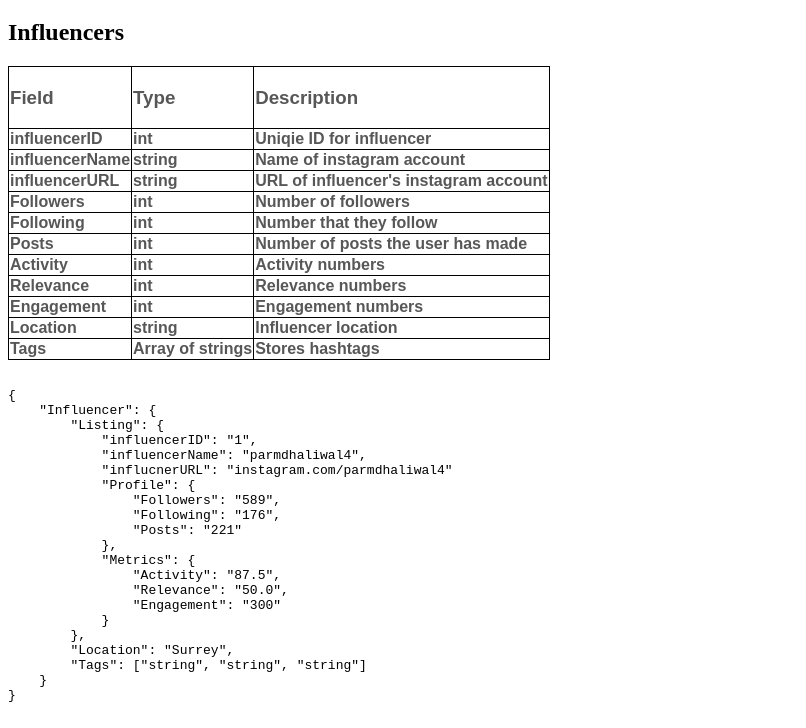
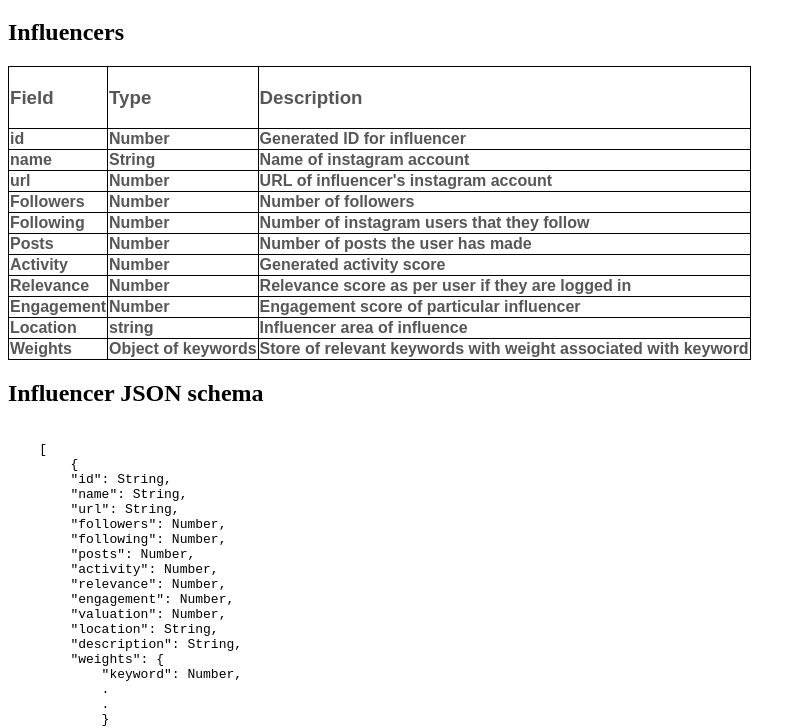
Before and after one commit to TRACE-InfluX/influx-express, a website: page docs/index.html in a window 1280 px wide. Shown: the part 61-789 px from the top of the page, without its empty margins (0-806 px from the left). Drawn offline with Linux system fonts and the light colour scheme.

Commit message:
updated docs to match new influencer data layout

```diff
--- a/docs/index.html
+++ b/docs/index.html
@@ -29,91 +29,112 @@
         <th><h3>Description</h3></th>
     </tr>
     <tr>
-        <th>influencerID</th>
-        <th>int</th>
-        <th>Uniqie ID for influencer</th>
+        <th>id</th>
+        <th>Number</th>
+        <th>Generated ID for influencer</th>
     </tr>
     <tr>
-        <th>influencerName</th>
-        <th>string</th>
+        <th>name</th>
+        <th>String</th>
         <th>Name of instagram account</th>
     </tr>
     <tr>
-        <th>influencerURL</th>
-        <th>string</th>
+        <th>url</th>
+        <th>Number</th>
         <th>URL of influencer's instagram account</th>
     </tr>
     <tr>
         <th>Followers</th>
-        <th>int</th>
+        <th>Number</th>
         <th>Number of followers</th>
     </tr>
     <tr>
         <th>Following</th>
-        <th>int</th>
-        <th>Number that they follow</th>
+        <th>Number</th>
+        <th>Number of instagram users that they follow</th>
     </tr>
     <tr>
         <th>Posts</th>
-        <th>int</th>
+        <th>Number</th>
         <th>Number of posts the user has made</th>
     </tr>
     <tr>
         <th>Activity</th>
-        <th>int</th>
-        <th>Activity numbers</th>
+        <th>Number</th>
+        <th>Generated activity score</th>
     </tr>
     <tr>
         <th>Relevance</th>
-        <th>int</th>
-        <th>Relevance numbers</th>
+        <th>Number</th>
+        <th>Relevance score as per user if they are logged in</th>
     </tr>
     <tr>
         <th>Engagement</th>
-        <th>int</th>
-        <th>Engagement numbers</th>
+        <th>Number</th>
+        <th>Engagement score of particular influencer</th>
     </tr>
     <tr>
         <th>Location</th>
         <th>string</th>
-        <th>Influencer location</th>
+        <th>Influencer area of influence</th>
     </tr>
     <tr>
-        <th>Tags</th>
-        <th>Array of strings</th>
-        <th>Stores hashtags</th>
+        <th>Weights</th>
+        <th>Object of keywords</th>
+        <th>Store of relevant keywords with weight associated with keyword</th>
         </tr>
 </table>
+    <h2>
+        Influencer JSON schema
+    </h2>
 <pre>
     <code>
-{
-    "Influencer": {
-        "Listing": {
-            "influencerID": "1",
-            "influencerName": "parmdhaliwal4",
-            "influcnerURL": "instagram.com/parmdhaliwal4"
-            "Profile": {
-                "Followers": "589",
-                "Following": "176",
-                "Posts": "221"
-            },
-            "Metrics": {
-                "Activity": "87.5",
-                "Relevance": "50.0",
-                "Engagement": "300"
+    [
+        {
+        "id": String,
+        "name": String,
+        "url": String,
+        "followers": Number,
+        "following": Number,
+        "posts": Number,
+        "activity": Number,
+        "relevance": Number,
+        "engagement": Number,
+        "valuation": Number,
+        "location": String,
+        "description": String,
+        "weights": {
+            "keyword": Number,
+            .
+            .
             }
-        },
-        "Location": "Surrey",
-        "Tags": ["string", "string", "string"]
-    }
-}
+        }
+    ]
     </code>
 </pre>
 
-<h3>Get influencer</h3>
+<h2>API Routes</h2>
 
-GET/influencers/{influencer.influencerID}
-<br>Get an influencer by ID. Returns an influencer object.</br>
+<p>
+    Server: api.influxapp.ca<br />
+    url: /v0/<br /><br />
+    Influencers GET: /influencers<br />
+    Parameters: (Optional) A string with keywords delimited by spaces </br>
+    Headers: (Optional) Authorization bearer header containing idtoken associated with logged in user</br>
+    Response: JSON array of influencers</br>
+
+    <br />
+    Influencers POST: /influencers <br />
+    Parameters: (Required) JSON object of the influencer minus ID and relevance <br />
+    Headers: (Required) Authorization bearer header containing token <br />
+    Response: 201 Successful creation of resource, JSON array of influencer minus relevance<br />
+    <br />
+    Accounts GET: In development <br /> <br />
+    Accounts POST: In development <br /> <br />
+    Auth POST: In development <br /> <br />
+
+
+</p>
 
 <h2>Accounts</h2>
 <table>
```
